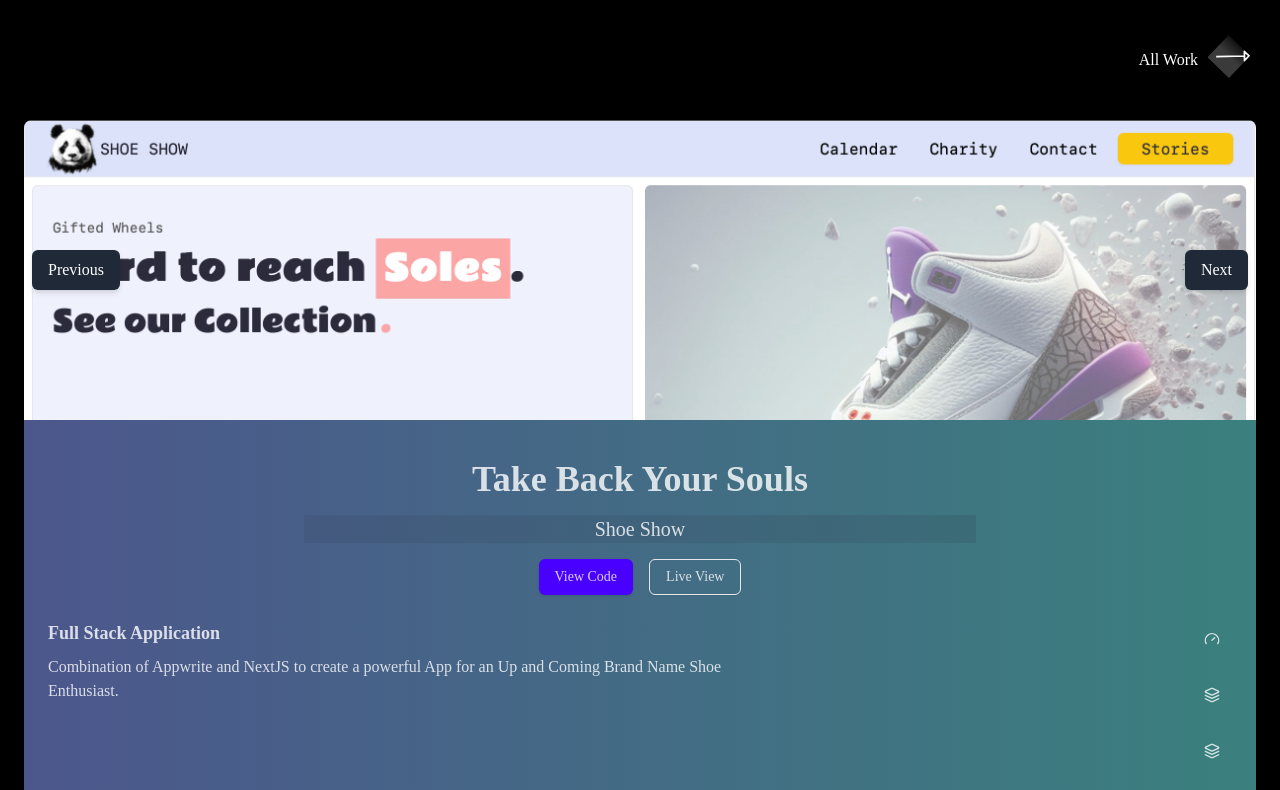
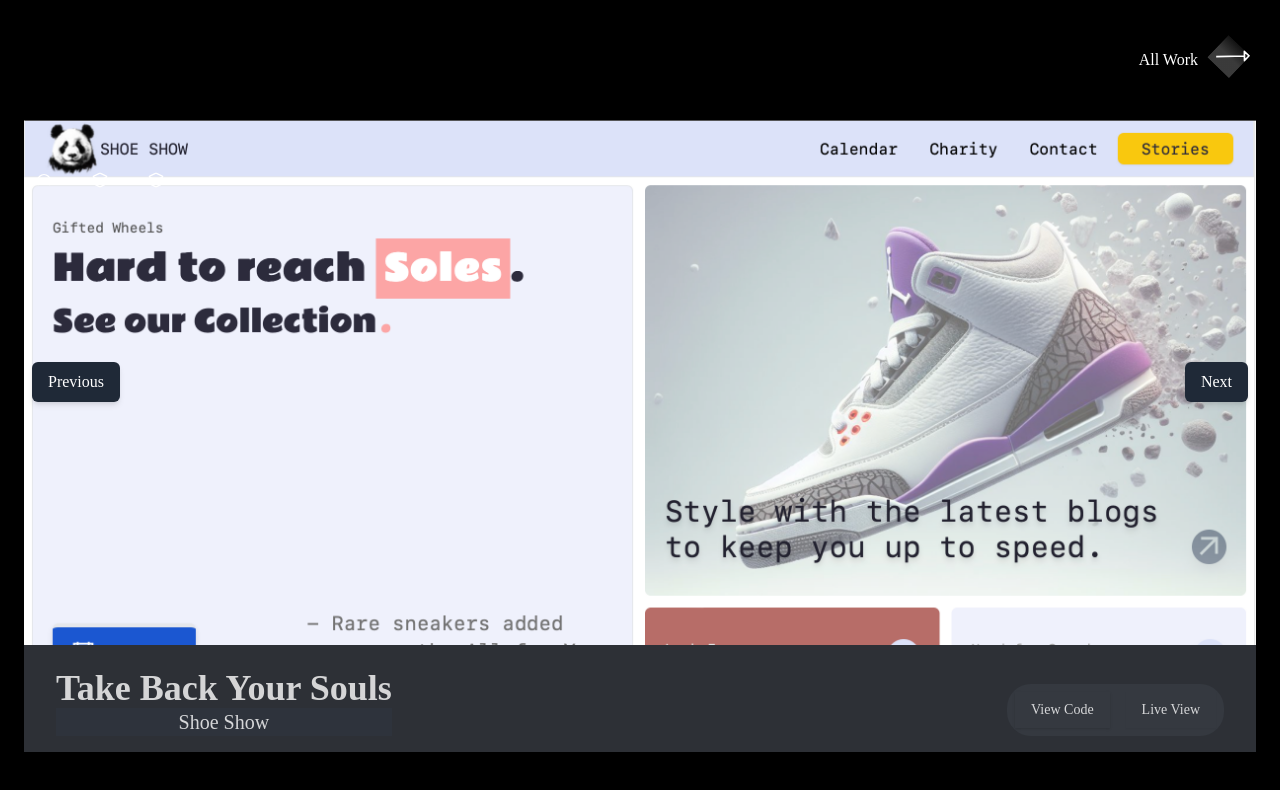
Before and after one commit to CEODemitri/portfolio2024, a SvelteKit app: page / in a window 1280 px wide. Shown: the part 1070-1860 px from the top of the page. Built offline with nearby package versions, Linux system fonts and the light colour scheme.

Commit message:
more rebuild with projects card

```diff
--- a/src/components/Carousel.svelte
+++ b/src/components/Carousel.svelte
@@ -13,7 +13,9 @@
 	};
 </script>
 
-<div class="carousel relative w-full">
+<div class="carousel relative w-full rounded-b-20">
+	<!-- make overlay -->
+	<div class="bg-[#2D3036]"></div>
 	{#if images.length > 0}
 		<button
 			on:click={prevSlide}
@@ -24,7 +26,7 @@
 		<img
 			src={images[currentSlide]}
 			alt="Slide {currentSlide + 1}"
-			class="w-full h-[300px] object-cover lg:object-top"
+			class="w-full h-[175px] lg:h-[525px] object-cover lg:object-top"
 		/>
 		<button
 			on:click={nextSlide}
@@ -38,12 +40,6 @@
 </div>
 
 <style>
-	/* Add your carousel styles here */
-	.carousel {
-		position: relative;
-		overflow: hidden;
-	}
-
 	.carousel img {
 		transition: transform 0.5s ease;
 	}
--- a/src/components/ProjectBanner.svelte
+++ b/src/components/ProjectBanner.svelte
@@ -15,37 +15,11 @@
 		'Our platform offers a wide range of powerful features to help you streamline your workflow and boost productivity.';
 </script>
 
-<section class="w-full relative overflow-hidden rounded-t-lg">
-	<div class="absolute inset-0 bg-gradient-to-r from-[#5f6caf] to-[#49a09d] opacity-80"></div>
+<section class="w-full relative overflow-hidden">
+	<!-- #282433 -->
+	<div class="absolute inset-0 bg-[#2D3036]"></div>
 	<Carousel {images} />
-	<div class="py-4 md:py-8 relative z-10 text-white/80">
-		<div class="max-w-2xl mx-auto text-center space-y-4">
-			<h1 class="text-2xl font-bold sm:text-3xl md:text-4xl">{leading}</h1>
-			<p class="text-lg md:text-xl bg-slate-700/20">{projectName}</p>
-			<div class="flex items-center justify-center gap-4">
-				<a
-					href={viewCodeUrl}
-					class="inline-flex h-9 items-center justify-center rounded-md bg-primary px-4 py-2 text-sm font-medium text-primary-foreground shadow transition-colors hover:bg-primary/90 focus-visible:outline-none focus-visible:ring-1 focus-visible:ring-ring disabled:pointer-events-none disabled:opacity-50"
-					prefetch={false}
-				>
-					View Code
-				</a>
-				<a
-					href={liveViewUrl}
-					class="inline-flex h-9 items-center justify-center rounded-md border border-input bg-background px-4 py-2 text-sm font-medium shadow-sm transition-colors hover:bg-accent hover:text-accent-foreground focus-visible:outline-none focus-visible:ring-1 focus-visible:ring-ring disabled:pointer-events-none disabled:opacity-50"
-					prefetch={false}
-				>
-					Live View
-				</a>
-			</div>
-		</div>
-
-		<div class="flex items-start justify-between gap-8 p-6 bg-background rounded-lg shadow-sm">
-			<div class="space-y-2 max-w-[60%]">
-				<h3 class="text-lg font-semibold">{descriptionTitle}</h3>
-				<p class="text-muted-foreground">{description}</p>
-			</div>
-			<div class="flex flex-col items-end gap-4">
+	<div class="flex gap-4 absolute top-10">
 		<div class="bg-muted rounded-md p-3">
 			<svg
 				xmlns="http://www.w3.org/2000/svg"
@@ -104,6 +78,28 @@
 			</svg>
 		</div>
 	</div>
+	<div class="py-2 md:py-4 relative z-10 text-white/80">
+		<div class="text-center space-y-4 flex justify-between px-8">
+			<div>
+				<h1 class="text-2xl font-bold sm:text-3xl md:text-4xl">{leading}</h1>
+				<p class="text-lg md:text-xl bg-slate-700/20">{projectName}</p>
+			</div>
+			<div class="flex items-center justify-center gap-4 bg-[#353940] p-2 rounded-3xl">
+				<a
+					href={viewCodeUrl}
+					class="inline-flex h-9 items-center justify-center px-4 py-2 text-sm font-medium text-primary-foreground shadow transition-colors"
+					prefetch={false}
+				>
+					View Code
+				</a>
+				<a
+					href={liveViewUrl}
+					class="inline-flex h-9 items-center justify-center px-4 py-2 text-sm font-medium shadow-sm transition-colors"
+					prefetch={false}
+				>
+					Live View
+				</a>
+			</div>
 		</div>
 	</div>
 </section>
```
Lines whose indentation alone changed are shown as unchanged.
